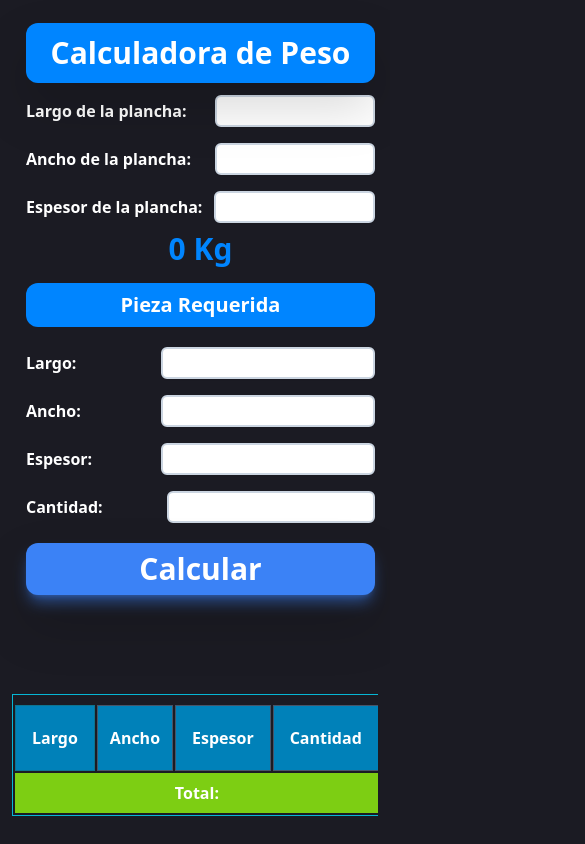
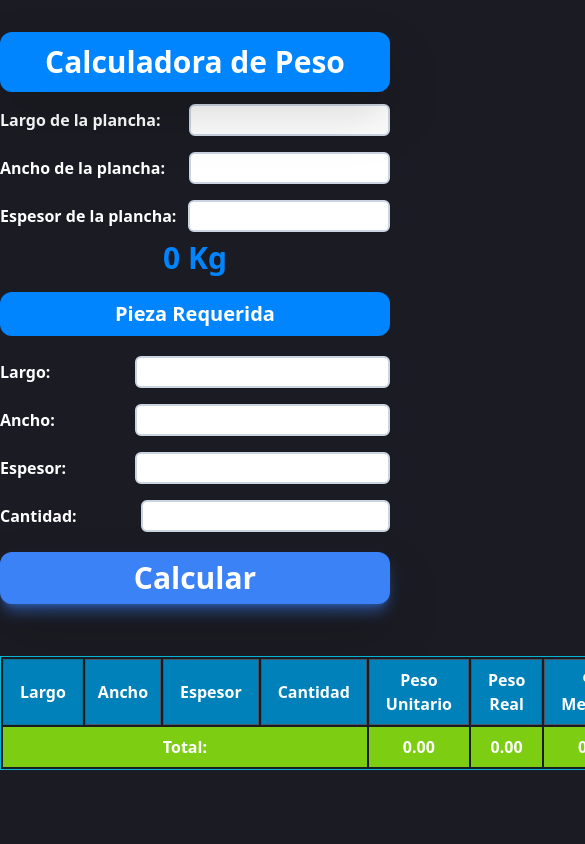
Before and after one commit to Jhorlodev/Pesos2, a React (Vite) app: page / in a window 390 px wide. Shown: the top 844 px of the page, 585 px wide, since content can reach past the window. Built offline with nearby package versions, Linux system fonts and the light colour scheme; what tailwindcss-animated would draw is missing.

Commit message:
se modifica para vista en laptop

```diff
--- a/package.json
+++ b/package.json
@@ -28,6 +28,6 @@
     "gh-pages": "^6.1.0",
     "postcss": "^8.4.32",
     "tailwindcss": "^3.3.6",
-    "vite": "^5.0.8"
+    "vite": "^5.0.10"
   }
 }
--- a/src/App.jsx
+++ b/src/App.jsx
@@ -1,5 +1,5 @@
 import "./App.css"
-import React, { useState, useRef, useEffect } from 'react';
+import  { useState, useRef, useEffect } from 'react';
 import {useLocalStorage} from "./UseLocalStorage";
 
 
@@ -18,7 +18,6 @@ function App() {
   const [sumaPesoUnitario, setSumaPesoUnitario] = useLocalStorage('sumaPesoUnitario',0);
   const [sumaPesoReal, setSumaPesoReal] = useState(0);
   const [sumaPorcentajeMerma, setSumaPorcentajeMerma] = useLocalStorage('sumaPorcentajeMerma ',0);
-  const [kgMerma, setKgMerma] = useLocalStorage('kgMerma',0);
   const [pesoPlanchaInicial, setPesoPlanchaInicial] = useLocalStorage('pesoPlanchaInicial ',0);
   const [sumaKgMerma, setSumaKgMerma] = useLocalStorage('sumaKgMerma',0);
   const [sumaConsumoOf, setSumaConsumoOf] = useLocalStorage('sumaConsumoOf',0);
@@ -46,7 +45,7 @@ function App() {
       sumaKgMerma += parseFloat(row.kgMerma);
       sumaConsumoOf += parseFloat(row.consumoOf);
 
-    });;
+    });
 
   setSumaPesoUnitario(sumaPesoUnitario.toFixed(2));
     setSumaPesoReal(sumaPesoReal.toFixed(2));
@@ -159,17 +158,18 @@ row.sumaConsumoOf += parseFloat(row.consumoOf);
 
   return (
 
-    <div className=" animate-fade-left contenedor text-white font-bold p-3 mt-20 mx-auto  sm:border-2 sm:border  sm:p-4 sm:w-[97%]  sm:align-middle sm:mx-auto sm:flex sm:items-center md:border-none lg:mx-auto ">
+    <div className=" animate-fade-left text-white font-bold container mx-auto py-8 pb-5  ">
 
 
-     <div className="overflow-x-auto    sm:space-y-[900px] sm:mx-auto  sm:bg-[#31304D] sm:h-full ">
 
-       <div className="absolute mt-1 mx-3.5    sm:w-[800px]  sm:bg-blue-400 sm:mt-[250px] md:mx-auto ">
+
+       <div className="   relative max-w-4xl container mx-auto   ">
 
 
       <h1 className="text-3xl font-bold  bg-[#0085ff]   p-3 rounded-xl drop-shadow-2xl">Calculadora de Peso</h1>
 
       <div className="flex flex-col-2 flex-grow   pt-2 pb-1 space-x-3 ">
+
 
 
         <label className="text-start font-bold  mr-4 pt-2  text-justify space-x-3.5 md:w-30  ">Largo de la plancha:</label>
@@ -242,12 +242,13 @@ row.sumaConsumoOf += parseFloat(row.consumoOf);
 
       <button className="text-3xl animate-duration-75 font-bold  bg-blue-500 shadow-lg shadow-blue-500/50 drop-shadow-2xl flex justify-center p-2 w-full rounded-xl mt-1.5 mb-8 mt-3 border-green-500" onClick={calcularPeso}>Calcular</button>
 
-     </div>
+      </div>
 
 
 {error && <p style={{ color: 'red' }}>{error}</p>}
-      <table className="scrool-x-auto  border-separate border border-cyan-500 border-spacing-0.5 pt-2 mt-[80vh]  ">
-        <thead className=" ">
+
+      <table className="scrool-x-auto  border-separate border border-cyan-500 border-spacing-0.5 container mx-auto  absolute mt-5   ">
+        <thead >
           <tr className="bg-[#0081B9]  ">
             <th className="border border-cyan-700 p-0.5 px-4">Largo</th>
             <th className="border border-slate-600 p-3">Ancho</th>
@@ -274,7 +275,7 @@ row.sumaConsumoOf += parseFloat(row.consumoOf);
               <td className="border border-slate-600 p-2 px-4">{row.kgMerma}</td>
               <td className="border border-slate-600 p-2 px-4 bg-[green]">{row.consumoOf}</td>
               <td className="danger">
-                <button onClick={() => eliminarFila(row)} className="border-2 border-rose-500 rounded-md py-0.5 px-2 mx-2.5">Eliminar</button>
+                <button onClick={() => eliminarFila(row)} className="border-2 border-rose-500 rounded-md py-0.5 px-2 mx-2.5 text-center">Eliminar</button>
               </td>
             </tr>
           ))}
@@ -292,7 +293,8 @@ row.sumaConsumoOf += parseFloat(row.consumoOf);
         </tfoot>
       </table>
 
-       </div>
+
+
     </div>
   );
 }
```
Also changed, not shown: 1 other file (tests, documents, lock files or other folders).
